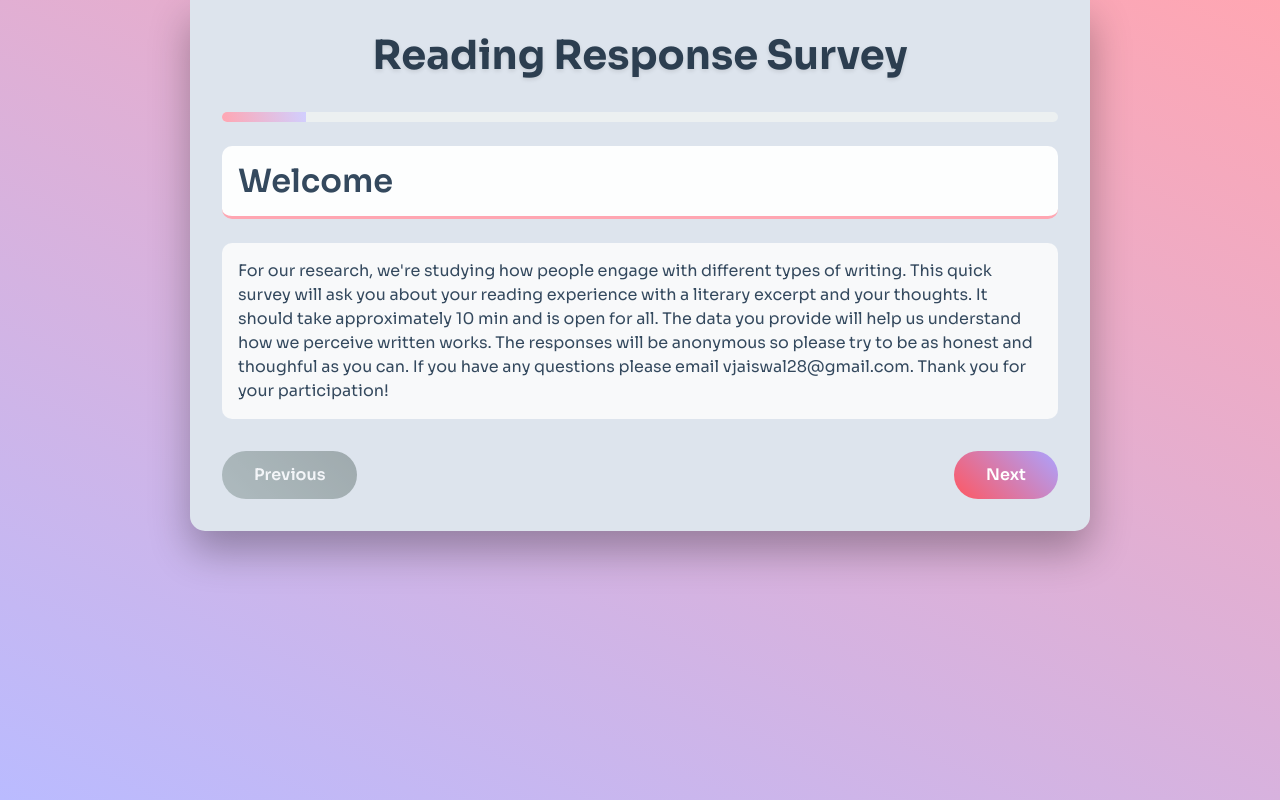
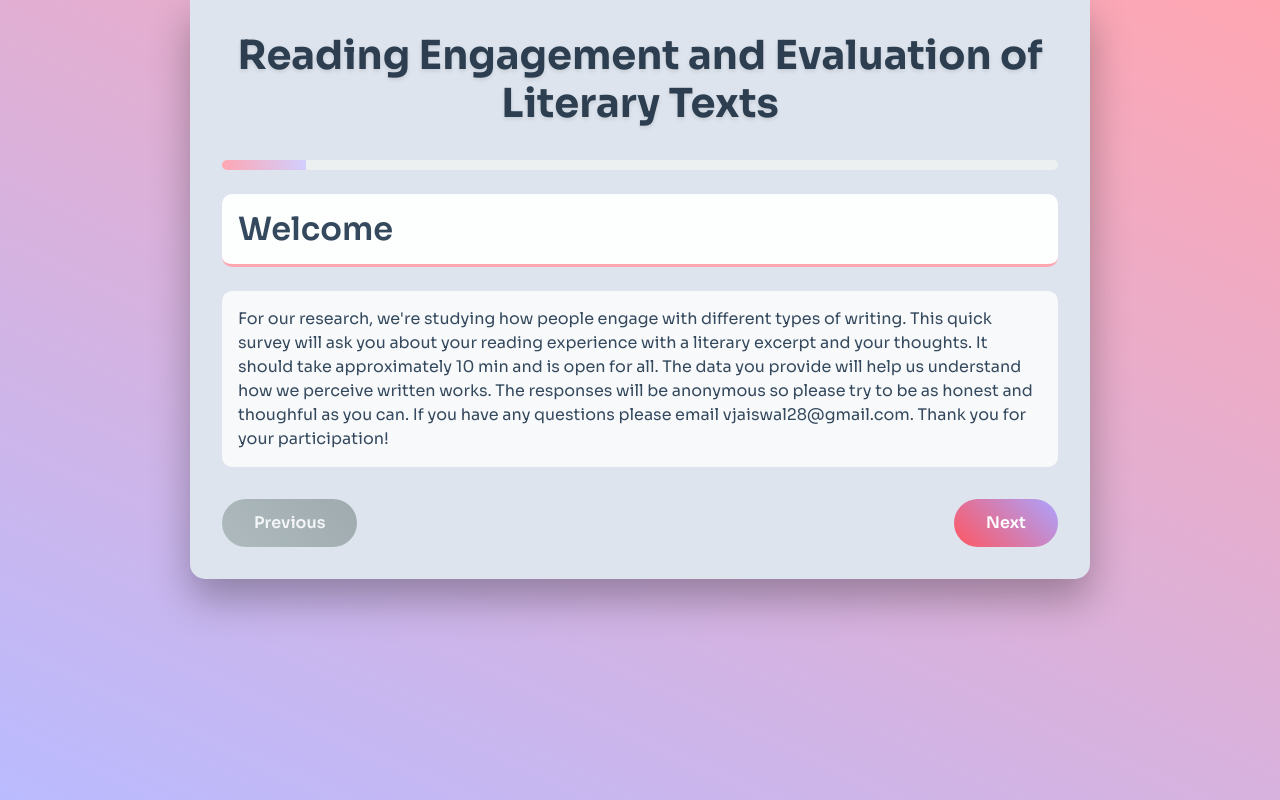
Before and after one commit to vjarete28/survey, a plain HTML site: page survey.html in a window 1280 px wide. Drawn offline with nearby package versions, Linux system fonts and the light colour scheme.

Commit message:
Update survey.html

```diff
--- a/survey.html
+++ b/survey.html
@@ -222,7 +222,7 @@
   </script>
   <body>
     <div class="container">
-      <h1>Reading Response Survey</h1>
+      <h1>Reading Engagement and Evaluation of Literary Texts</h1>
       <div class="progress-container">
         <div class="progress">
           <div class="progress-bar" id="progress-bar" role="progressbar" style="width: 0%;" aria-valuenow="0" aria-valuemin="0" aria-valuemax="100"></div>
```
